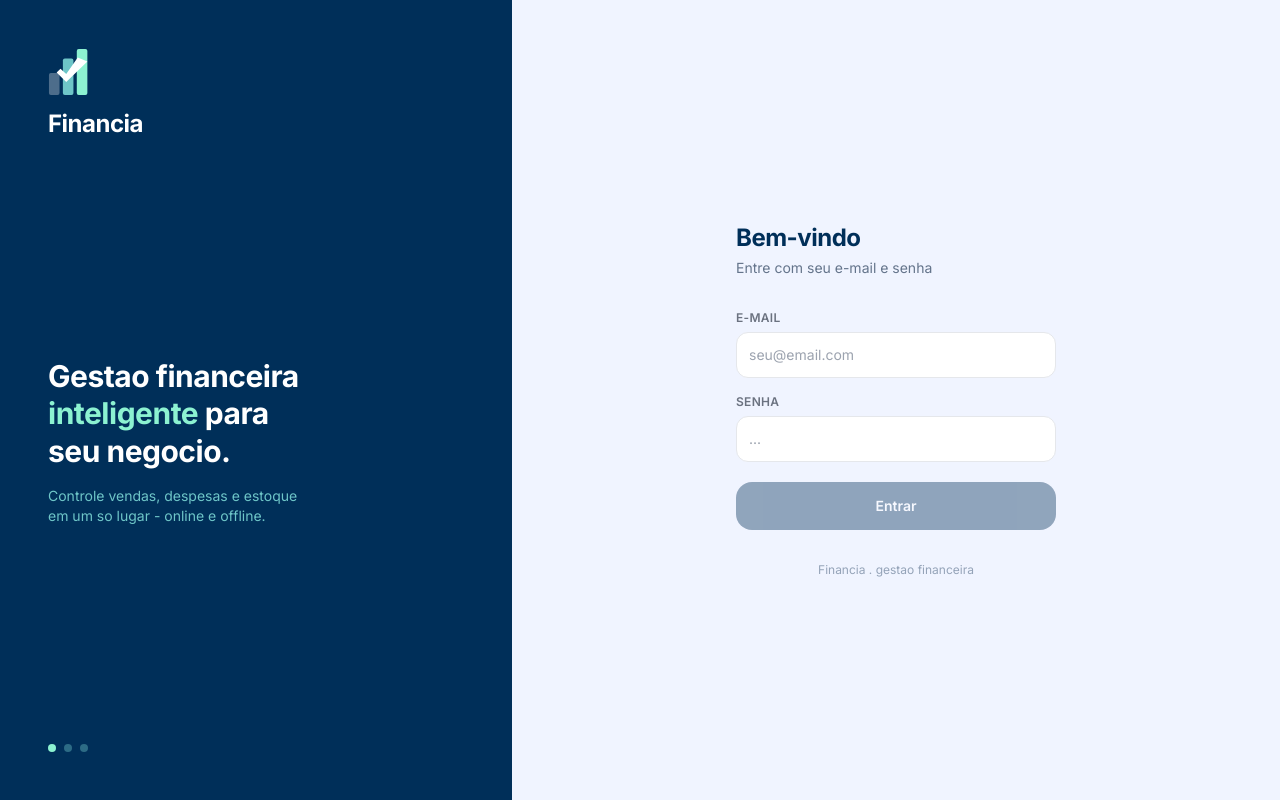
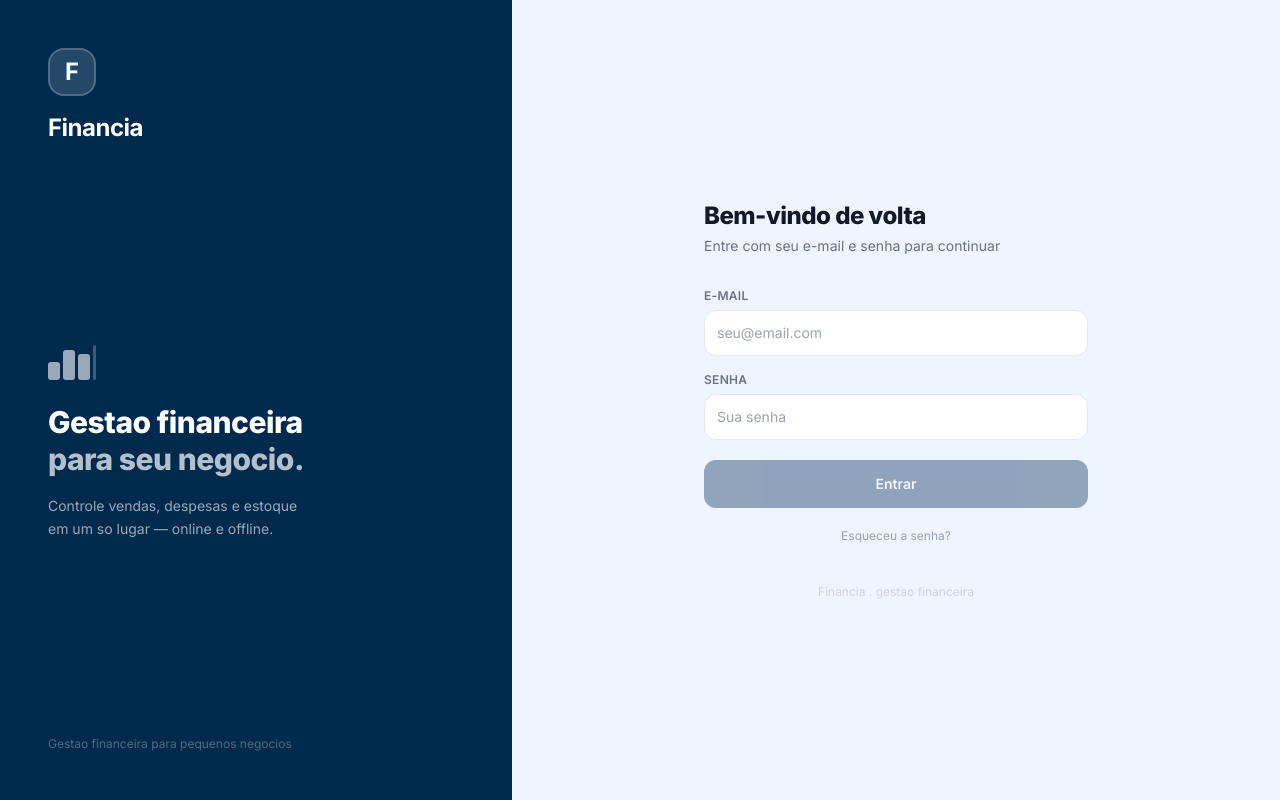
Before and after one commit to AsafeTork/Financia, a React (Vite) app: page /#login in a window 1280 px wide. Built offline with nearby package versions, Linux system fonts and the light colour scheme.

Commit message:
feat(ui-final/6): Login split layout com brand props, error alert, esqueceu a senha

```diff
--- a/src/views/Login.jsx
+++ b/src/views/Login.jsx
@@ -2,21 +2,23 @@ import React, { useState } from 'react';
 import { Inp, Spin } from '../components/ui.jsx';
 import { sb } from '../lib/supabase.js';
 
-const SVG_DESKTOP = '<svg xmlns="http://www.w3.org/2000/svg" viewBox="0 0 100 100" width="48" height="48"><rect x="2" y="52" width="22" height="46" rx="4" fill="#ffffff" fill-opacity="0.3"/><rect x="31" y="22" width="22" height="76" rx="4" fill="#6ec6c8"/><rect x="60" y="2" width="22" height="96" rx="4" fill="#8cf2d1"/><path d="M82 28 L62 20 L38 54 L26 43 L18 51 L38 71 L82 28Z" fill="#ffffff"/></svg>';
-const SVG_MOBILE = '<svg xmlns="http://www.w3.org/2000/svg" viewBox="0 0 100 100" width="44" height="44" style="display:inline-block"><rect x="2" y="52" width="22" height="46" rx="4" fill="#002f59"/><rect x="31" y="22" width="22" height="76" rx="4" fill="#1a6b5c"/><rect x="60" y="2" width="22" height="96" rx="4" fill="#6ec6c8"/><path d="M82 28 L62 20 L38 54 L26 43 L18 51 L38 71 L82 28Z" fill="#8cf2d1"/></svg>';
+export default function Login({ brand }) {
+  var [email, setEmail]     = useState('');
+  var [pass, setPass]       = useState('');
+  var [err, setErr]         = useState('');
+  var [loading, setLoading] = useState(false);
 
-export default function Login() {
-  const [email, setEmail] = useState('');
-  const [pass, setPass] = useState('');
-  const [err, setErr] = useState('');
-  const [loading, setLoading] = useState(false);
+  var brandColor  = (brand && brand.color)   || '#002f59';
+  var brandName   = (brand && brand.name)    || 'Financia';
+  var brandLogo   = (brand && brand.logo_url) || null;
+  var brandLetter = (brand && brand.logo)    || 'F';
 
-  const login = async function() {
+  var login = async function() {
     if (!email || !pass) return;
     setLoading(true); setErr('');
-    const res = await sb.auth.signInWithPassword({email:email, password:pass});
+    var res = await sb.auth.signInWithPassword({email:email, password:pass});
     if (res.error) {
-      if (res.error.message.includes('Invalid')) setErr('E-mail ou senha incorretos.');
+      if (res.error.message.indexOf('Invalid') !== -1) setErr('E-mail ou senha incorretos.');
       else setErr('Erro ao entrar. Tente novamente.');
     }
     setLoading(false);
@@ -24,40 +26,83 @@ export default function Login() {
 
   return (
     <div className="min-h-screen flex" style={{background:'#f0f4ff'}}>
-      <div className="hidden lg:flex flex-col justify-between w-2/5 p-12" style={{background:'#002f59'}}>
-        <div>
-          <div dangerouslySetInnerHTML={{__html:SVG_DESKTOP}}/>
-          <p className="text-white font-bold text-2xl mt-3" style={{letterSpacing:'-0.5px'}}>Financia</p>
+
+      <div className="hidden lg:flex flex-col justify-between w-2/5 p-12 relative overflow-hidden" style={{background: brandColor}}>
+        <div style={{position:'absolute', top:0, left:0, right:0, bottom:0, background:'rgba(0,0,0,0.12)', pointerEvents:'none'}}/>
+        <div style={{position:'relative', zIndex:1}}>
+          {brandLogo
+            ? <img src={brandLogo} alt="logo" className="w-12 h-12 rounded-2xl object-cover" style={{border:'2px solid rgba(255,255,255,0.25)'}}/>
+            : <div className="w-12 h-12 rounded-2xl flex items-center justify-center text-2xl font-bold text-white" style={{background:'rgba(255,255,255,0.15)', border:'2px solid rgba(255,255,255,0.2)'}}>
+                {brandLetter[0]}
+              </div>
+          }
+          <p className="text-white font-bold text-2xl mt-4" style={{letterSpacing:'-0.5px'}}>{brandName}</p>
         </div>
-        <div>
-          <p className="text-white text-3xl font-bold leading-tight" style={{letterSpacing:'-0.5px'}}>Gestao financeira<br/><span style={{color:'#8cf2d1'}}>inteligente</span> para<br/>seu negocio.</p>
-          <p className="mt-4 text-sm" style={{color:'#6ec6c8'}}>Controle vendas, despesas e estoque<br/>em um so lugar - online e offline.</p>
+        <div style={{position:'relative', zIndex:1}}>
+          <svg width="48" height="40" viewBox="0 0 48 40" fill="none" style={{marginBottom:24, opacity:0.6}}>
+            <rect x="0" y="22" width="12" height="18" rx="3" fill="white"/>
+            <rect x="15" y="10" width="12" height="30" rx="3" fill="white"/>
+            <rect x="30" y="14" width="12" height="26" rx="3" fill="white"/>
+            <rect x="45" y="5" width="3" height="35" rx="1.5" fill="white" opacity="0.4"/>
+          </svg>
+          <p className="text-white text-3xl font-extrabold leading-tight" style={{letterSpacing:'-0.5px'}}>
+            Gestao financeira<br/>
+            <span style={{opacity:0.7}}>para seu negocio.</span>
+          </p>
+          <p className="mt-4 text-sm leading-relaxed" style={{color:'rgba(255,255,255,0.6)'}}>
+            Controle vendas, despesas e estoque<br/>em um so lugar — online e offline.
+          </p>
         </div>
-        <div className="flex gap-2">
-          <div className="w-2 h-2 rounded-full" style={{background:'#8cf2d1'}}/>
-          <div className="w-2 h-2 rounded-full" style={{background:'#6ec6c8', opacity:0.4}}/>
-          <div className="w-2 h-2 rounded-full" style={{background:'#6ec6c8', opacity:0.4}}/>
+        <div style={{position:'relative', zIndex:1}}>
+          <p className="text-xs" style={{color:'rgba(255,255,255,0.3)'}}>Gestao financeira para pequenos negocios</p>
         </div>
       </div>
-      <div className="flex-1 flex flex-col items-center justify-center p-8">
-        <div className="w-full max-w-xs">
+
+      <div className="flex-1 flex flex-col items-center justify-center p-6 lg:p-12">
+        <div className="w-full max-w-sm">
+
           <div className="lg:hidden text-center mb-10">
-            <div dangerouslySetInnerHTML={{__html:SVG_MOBILE}}/>
-            <p className="font-bold text-xl mt-2" style={{color:'#002f59', letterSpacing:'-0.5px'}}>Financia</p>
+            {brandLogo
+              ? <img src={brandLogo} alt="logo" className="w-14 h-14 rounded-2xl object-cover mx-auto" style={{border:'2px solid rgba(0,0,0,0.06)'}}/>
+              : <div className="w-14 h-14 rounded-2xl flex items-center justify-center text-2xl font-bold text-white mx-auto" style={{background: brandColor}}>
+                  {brandLetter[0]}
+                </div>
+            }
+            <p className="font-bold text-xl mt-3" style={{color: brandColor, letterSpacing:'-0.5px'}}>{brandName}</p>
+            <p className="text-xs mt-1 text-gray-400">Gestao financeira para seu negocio</p>
           </div>
-          <h2 className="text-2xl font-bold mb-1" style={{color:'#002f59', letterSpacing:'-0.5px'}}>Bem-vindo</h2>
-          <p className="text-sm mb-8" style={{color:'#64748b'}}>Entre com seu e-mail e senha</p>
+
+          <div className="mb-8">
+            <h2 className="text-2xl font-extrabold text-gray-900" style={{letterSpacing:'-0.5px'}}>Bem-vindo de volta</h2>
+            <p className="text-sm text-gray-500 mt-1">Entre com seu e-mail e senha para continuar</p>
+          </div>
+
           <div className="flex flex-col gap-4">
-            <Inp label="E-mail" type="email" value={email} onChange={function(e) { setEmail(e.target.value); }} placeholder="seu@email.com"/>
-            <Inp label="Senha" type="password" value={pass} onChange={function(e) { setPass(e.target.value); }} placeholder="..." onKeyDown={function(e) { if (e.key === 'Enter') login(); }}/>
-            {err && <p className="text-xs font-medium px-1" style={{color:'#dc2626'}}>{err}</p>}
+            <Inp label="E-mail" type="email" value={email}
+              onChange={function(e) { setEmail(e.target.value); }}
+              placeholder="seu@email.com"
+              error={err && err.indexOf('E-mail') !== -1 ? err : ''}/>
+            <Inp label="Senha" type="password" value={pass}
+              onChange={function(e) { setPass(e.target.value); }}
+              placeholder="Sua senha"
+              onKeyDown={function(e) { if (e.key === 'Enter') login(); }}/>
+            {err && (
+              <div className="flex items-center gap-2 px-3 py-2.5 rounded-xl" style={{background:'#fef2f2', border:'1px solid #fecaca'}}>
+                <svg className="w-4 h-4 flex-shrink-0" fill="none" stroke="#ef4444" viewBox="0 0 24 24"><path strokeLinecap="round" strokeLinejoin="round" strokeWidth={2} d="M12 9v2m0 4h.01M10.29 3.86L1.82 18a2 2 0 001.71 3h16.94a2 2 0 001.71-3L13.71 3.86a2 2 0 00-3.42 0z"/></svg>
+                <p className="text-xs font-medium text-red-600">{err}</p>
+              </div>
+            )}
             <button onClick={login} disabled={loading || !email || !pass}
-              className="w-full text-white rounded-2xl py-3.5 text-sm font-semibold flex items-center justify-center gap-2 disabled:opacity-40 transition-all"
-              style={{background:'#002f59', marginTop:4}}>
+              className="w-full text-white rounded-xl py-3.5 text-sm font-semibold flex items-center justify-center gap-2 disabled:opacity-40 transition hover:opacity-90"
+              style={{background: brandColor, marginTop:4}}>
               {loading ? <Spin white/> : 'Entrar'}
             </button>
+            <button className="text-xs text-gray-400 hover:text-gray-600 text-center mt-1" type="button">
+              Esqueceu a senha?
+            </button>
           </div>
-          <p className="text-center text-xs mt-8" style={{color:'#94a3b8'}}>Financia . gestao financeira</p>
+
+          <p className="text-center text-xs mt-10 text-gray-300">{brandName} . gestao financeira</p>
         </div>
       </div>
     </div>
```
